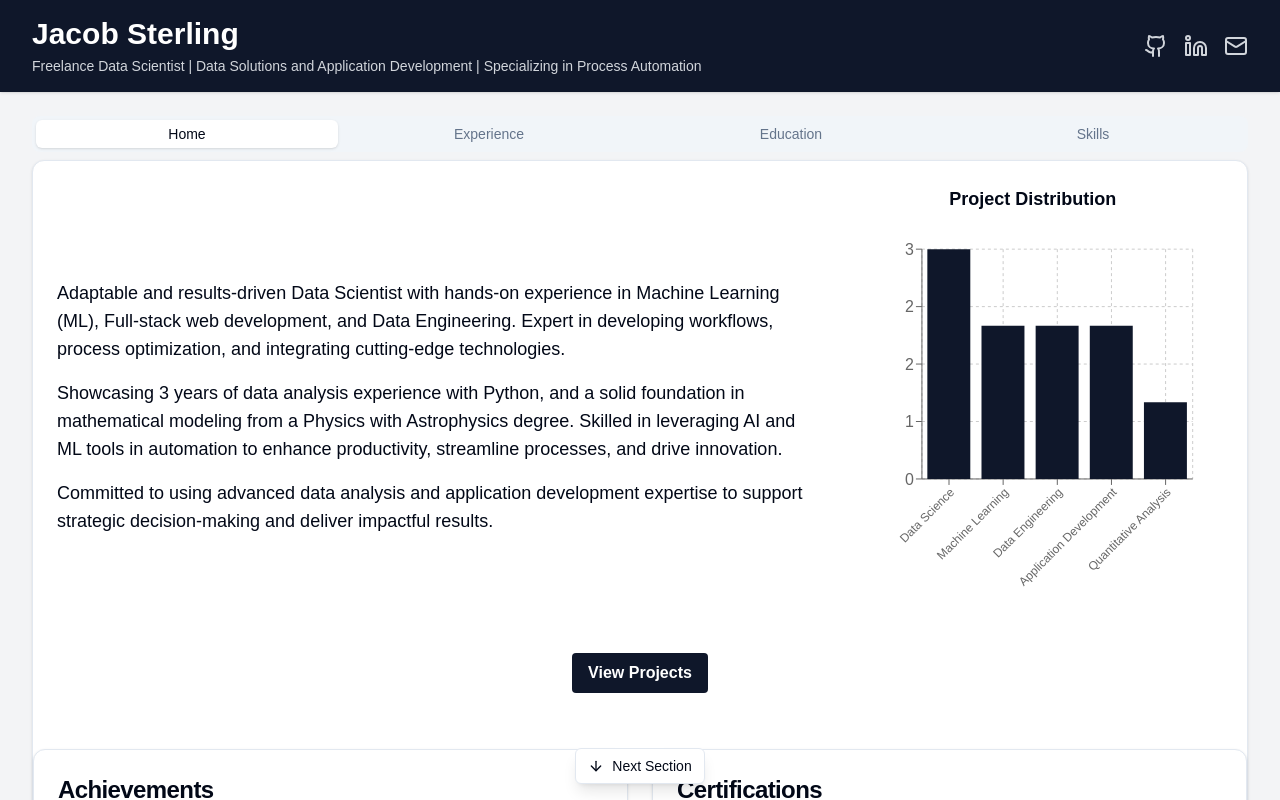
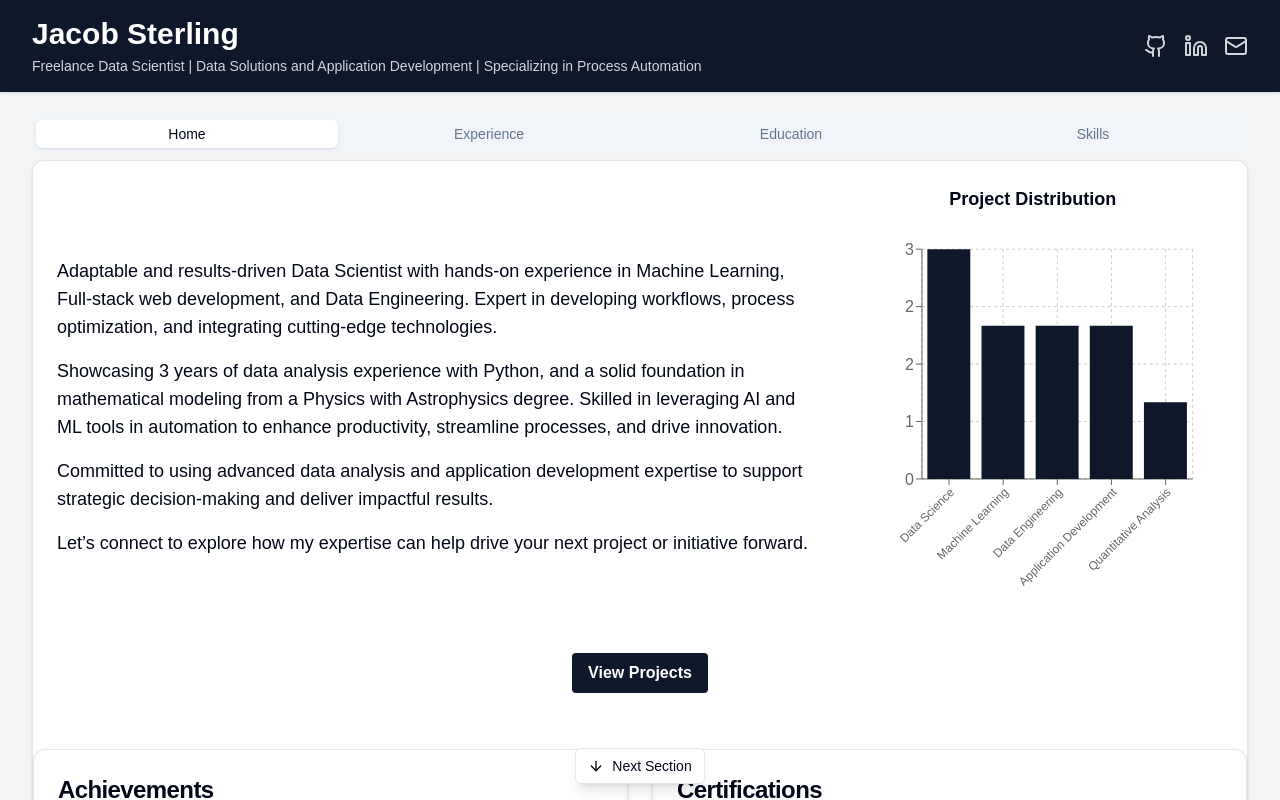
Before and after one commit to jacobsterling/freelance-portfolio, a Next.js app: page / in a window 1280 px wide. Shown: the top 800 px of the page. Built offline with nearby package versions, Linux system fonts and the light colour scheme.

Commit message:
feat: call to action

```diff
--- a/app/page.tsx
+++ b/app/page.tsx
@@ -322,15 +322,19 @@ export default function Home() {
                 <div className="flex flex-col md:flex-row gap-6 items-center">
                   <div className="md:w-2/3 flex flex-col">
                     <p className="text-lg mb-4">
-                      Adaptable and results-driven Data Scientist with hands-on experience in Machine Learning (ML), Full-stack web development, and Data Engineering. Expert in developing workflows, process optimization, and integrating cutting-edge technologies.
+                      Adaptable and results-driven Data Scientist with hands-on experience in Machine Learning, Full-stack web development, and Data Engineering. Expert in developing workflows, process optimization, and integrating cutting-edge technologies.
                     </p>
 
                     <p className="text-lg mb-4">
                       Showcasing 3 years of data analysis experience with Python, and a solid foundation in mathematical modeling from a Physics with Astrophysics degree. Skilled in leveraging AI and ML tools in automation to enhance productivity, streamline processes, and drive innovation.
                     </p>
 
+                    <p className="text-lg mb-4">
+                      Committed to using advanced data analysis and application development expertise to support strategic decision-making and deliver impactful results.
+                    </p>
+
                     <p className="text-lg">
-                      Committed to using advanced data analysis and application development expertise to support strategic decision-making and deliver impactful results.
+                      Let’s connect to explore how my expertise can help drive your next project or initiative forward.
                     </p>
                   </div>
                   <div className="md:w-1/3 flex flex-col">
```
